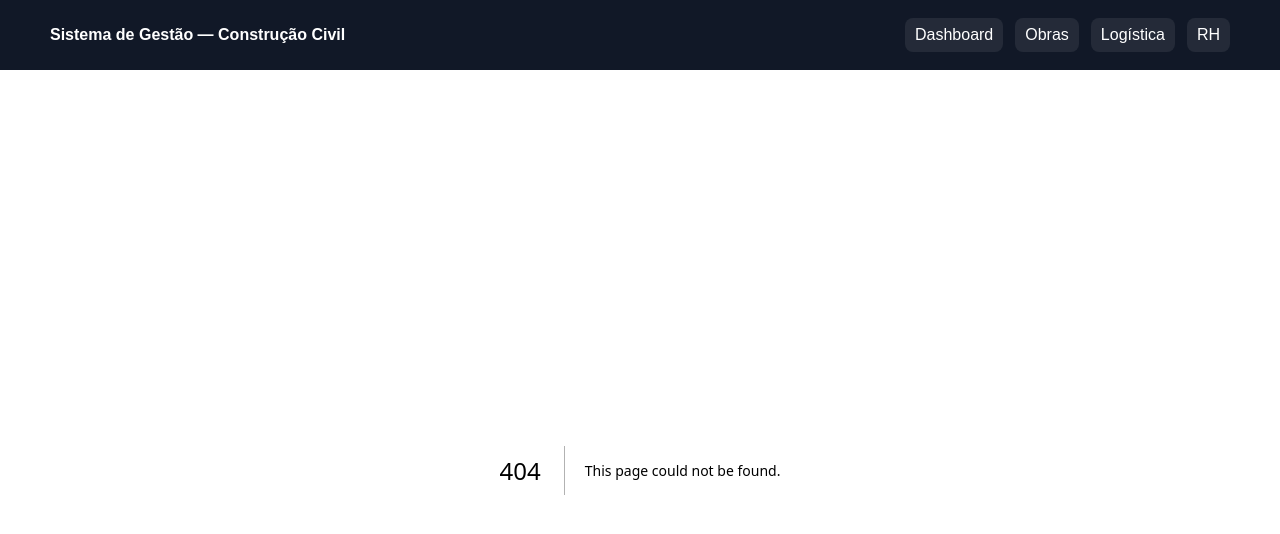
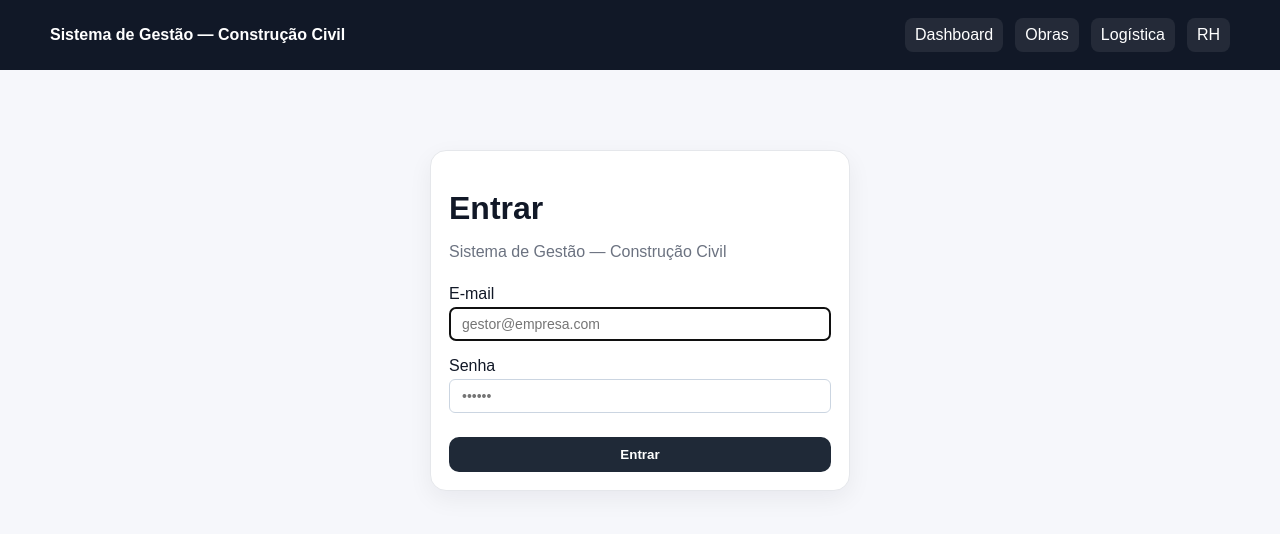
Before and after one commit to Kleber07Alves/sistema_construcao_civil, a Next.js app in the folder frontend/: page /login in a window 1280 px wide. Before the commit this address had no page. Shown: the top 534 px of the page. Built offline with nearby package versions, Linux system fonts and the light colour scheme.

Commit message:
feat(frontend): criar interface de login integrada com roteamento Next
Desenvolvida a página visual /login com validações de entrada de cliente e tratamento dinâmico de parâmetros de redirecionamento pós-autenticação.

```diff
--- /dev/null
+++ b/frontend/app/login/page.tsx
@@ -0,0 +1,113 @@
+"use client";
+// ─────────────────────────────────────────────────────────────────────────────
+// Página de login do ecossistema Next.js.
+// ─────────────────────────────────────────────────────────────────────────────
+
+import { type FormEvent, useState } from "react";
+import { useRouter, useSearchParams } from "next/navigation";
+import { useAuth } from "@/contexts/AuthContext";
+
+export default function LoginPage() {
+  const { login } = useAuth();
+  const router        = useRouter();
+  const searchParams  = useSearchParams();
+
+  const [email,      setEmail]      = useState("");
+  const [senha,      setSenha]      = useState("");
+  const [erro,       setErro]       = useState("");
+  const [carregando, setCarregando] = useState(false);
+
+  async function handleSubmit(e: FormEvent) {
+    e.preventDefault();
+    setErro("");
+
+    if (!email.trim() || !senha.trim()) {
+      setErro("Preencha e-mail e senha.");
+      return;
+    }
+
+    setCarregando(true);
+    try {
+      await login(email.trim(), senha);
+      const redirect = searchParams.get("redirect") ?? "/";
+      router.replace(redirect);
+    } catch (err) {
+      setErro(err instanceof Error ? err.message : "Falha no login.");
+    } finally {
+      setCarregando(false);
+    }
+  }
+
+  return (
+    <main className="container" style={{ maxWidth: 420, paddingTop: 80 }}>
+      <div className="card">
+        <h1 style={{ marginBottom: 4 }}>Entrar</h1>
+        <p className="muted" style={{ marginBottom: 24 }}>
+          Sistema de Gestão — Construção Civil
+        </p>
+
+        {erro && (
+          <p className="error" style={{ marginBottom: 16 }}>
+            {erro}
+          </p>
+        )}
+
+        <form onSubmit={handleSubmit}>
+          <div style={{ marginBottom: 16 }}>
+            <label style={{ display: "block", marginBottom: 4, fontWeight: 500 }}>
+              E-mail
+            </label>
+            <input
+              type="email"
+              value={email}
+              onChange={(e) => setEmail(e.target.value)}
+              placeholder="gestor@empresa.com"
+              autoComplete="email"
+              autoFocus
+              required
+              style={{
+                width: "100%",
+                padding: "8px 12px",
+                border: "1px solid #cbd5e1",
+                borderRadius: 6,
+                fontSize: 14,
+                boxSizing: "border-box",
+              }}
+            />
+          </div>
+
+          <div style={{ marginBottom: 24 }}>
+            <label style={{ display: "block", marginBottom: 4, fontWeight: 500 }}>
+              Senha
+            </label>
+            <input
+              type="password"
+              value={senha}
+              onChange={(e) => setSenha(e.target.value)}
+              placeholder="••••••"
+              autoComplete="current-password"
+              required
+              style={{
+                width: "100%",
+                padding: "8px 12px",
+                border: "1px solid #cbd5e1",
+                borderRadius: 6,
+                fontSize: 14,
+                boxSizing: "border-box",
+              }}
+            />
+          </div>
+
+          <button
+            type="submit"
+            className="button"
+            disabled={carregando}
+            style={{ width: "100%" }}
+          >
+            {carregando ? "Entrando…" : "Entrar"}
+          </button>
+        </form>
+      </div>
+    </main>
+  );
+}
```
